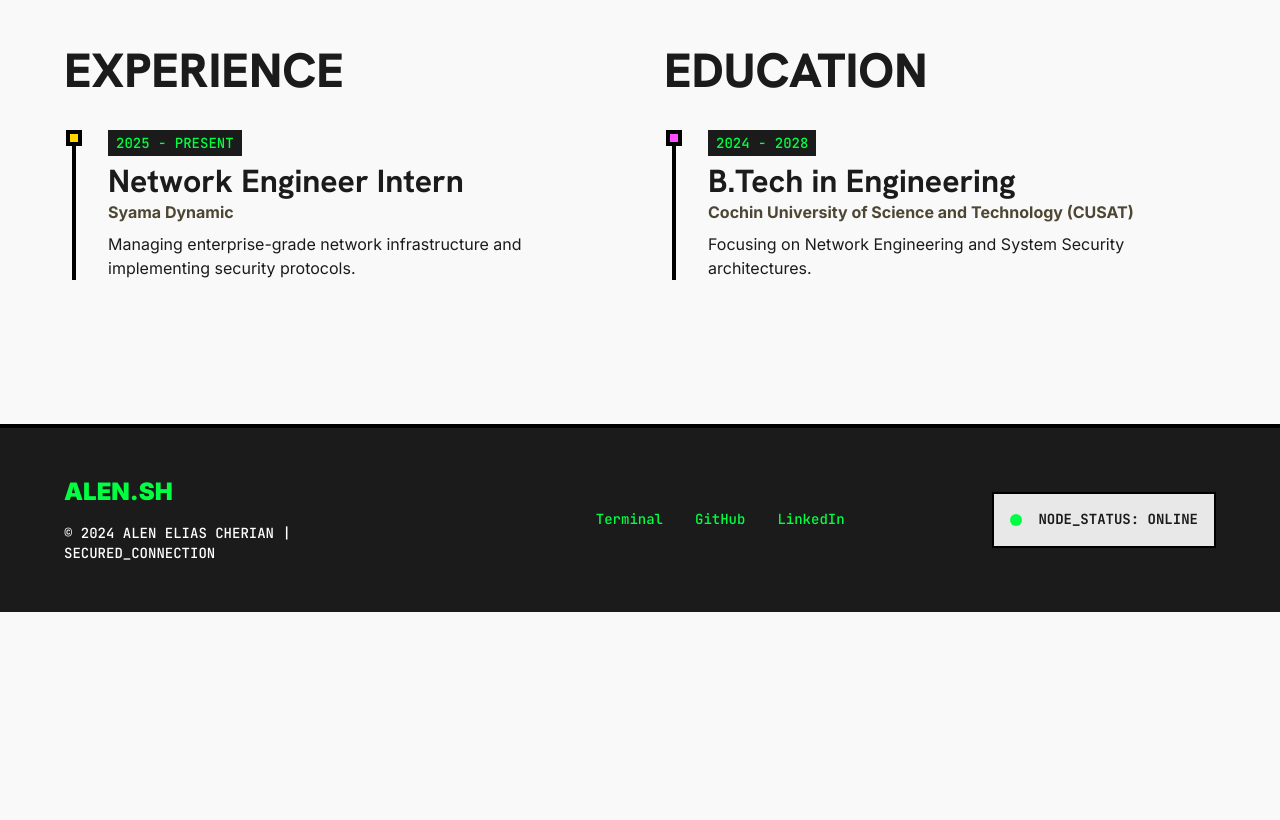
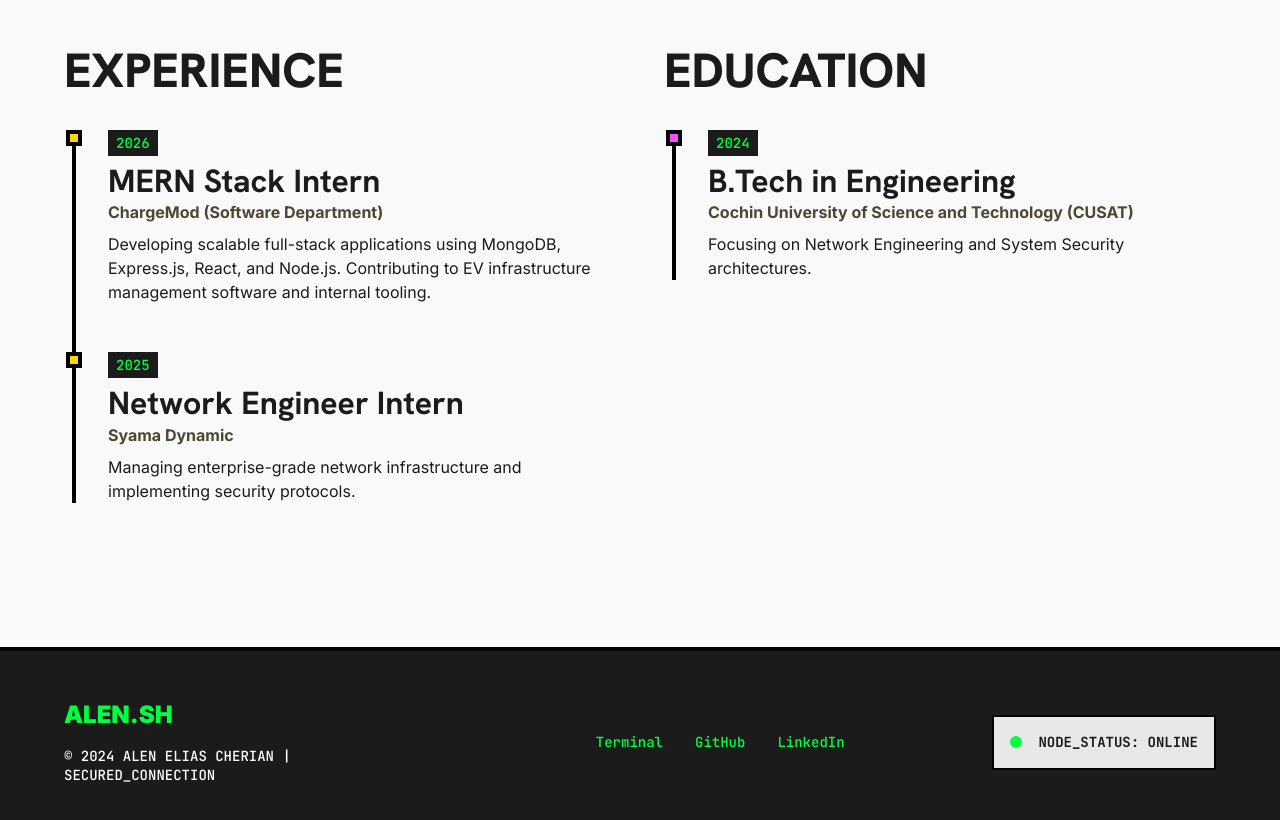
Before and after one commit to alenelias123/portfolio-neubrutalistic, a Next.js app: page / in a window 1280 px wide. Shown: the part 2320-3140 px from the top of the page. Before the commit the page ends 2932 px from the top, so only its background shows below. Built offline with nearby package versions, Linux system fonts and the light colour scheme.

Commit message:
updated experience

```diff
--- a/app/page.tsx
+++ b/app/page.tsx
@@ -64,19 +64,34 @@ const projects = [
 const timeline = [
   {
     heading: "Experience",
+    items: [
+      {
         dotClass: "bg-cyber-yellow",
-    dates: "2025 - PRESENT",
+        dates: "2026",
+        title: "MERN Stack Intern",
+        subtitle: "ChargeMod (Software Department)",
+        body: "Developing scalable full-stack applications using MongoDB, Express.js, React, and Node.js. Contributing to EV infrastructure management software and internal tooling.",
+      },
+      {
+        dotClass: "bg-cyber-yellow",
+        dates: "2025",
         title: "Network Engineer Intern",
         subtitle: "Syama Dynamic",
         body: "Managing enterprise-grade network infrastructure and implementing security protocols.",
       },
+    ]
+  },
   {
     heading: "Education",
+    items: [
+      {
         dotClass: "bg-signal-pink",
-    dates: "2024 - 2028",
+        dates: "2024",
         title: "B.Tech in Engineering",
         subtitle: "Cochin University of Science and Technology (CUSAT)",
         body: "Focusing on Network Engineering and System Security architectures.",
+      },
+    ]
   },
 ];
 
@@ -292,13 +307,14 @@ export default function Home() {
           className="grid scroll-mt-32 grid-cols-1 gap-12 md:grid-cols-2"
           id="experience"
         >
-          {timeline.map((item, index) => (
-            <ScrollReveal direction={index % 2 === 0 ? "left" : "right"} className="space-y-8" key={item.heading}>
+          {timeline.map((section, index) => (
+            <ScrollReveal direction={index % 2 === 0 ? "left" : "right"} className="space-y-8" key={section.heading}>
               <h2 className="font-headline-lg text-headline-lg uppercase">
-                {item.heading}
+                {section.heading}
               </h2>
               <div className="relative ml-2 space-y-12 border-l-4 border-black pl-8">
-                <div className="relative">
+                {section.items.map((item, itemIndex) => (
+                  <div className="relative" key={itemIndex}>
                     <div
                       className={`absolute -left-[42px] top-0 h-4 w-4 border-4 border-black ${item.dotClass}`}
                     />
@@ -313,6 +329,7 @@ export default function Home() {
                     </p>
                     <p className="mt-2 font-body-md text-body-md">{item.body}</p>
                   </div>
+                ))}
               </div>
             </ScrollReveal>
           ))}
```
Lines whose indentation alone changed are shown as unchanged.
